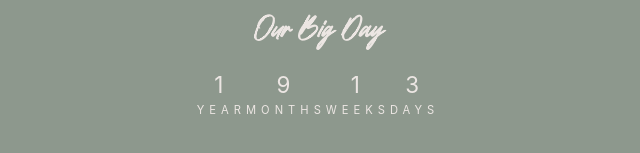
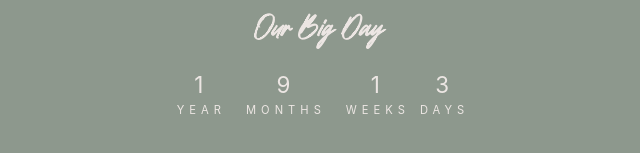
Before and after one commit to retrovian/widget, a plain HTML site: page index.html in a window 1280 px wide. Shown: the part 347-500 px from the top of the page, without its empty margins (322-962 px from the left). Drawn offline with Linux system fonts and the light colour scheme.

Commit message:
Update index.html

```diff
--- a/index.html
+++ b/index.html
@@ -38,6 +38,7 @@
             display: flex;
             align-items: center;
             justify-content: center;
+
         }
 
         #timer {
@@ -49,6 +50,7 @@
             align-items: center;
             justify-content: center;
             text-align: center;
+            padding: 1px 1px;
         }
 
         .time-unit {
@@ -56,6 +58,7 @@
             flex-direction: column;
             align-items: center;
             justify-content: center;
+            margin: 0px 10px;
 
         }
 
```
